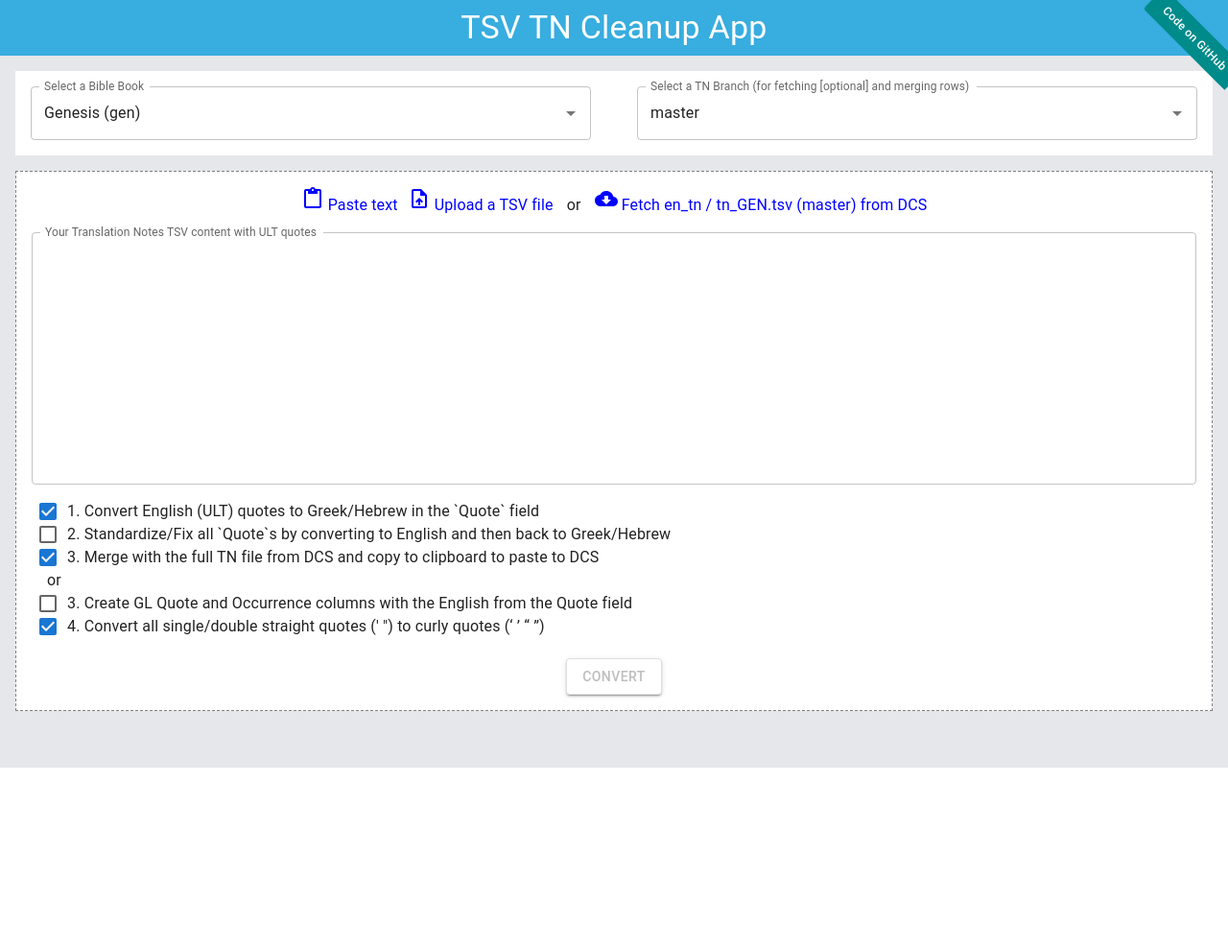
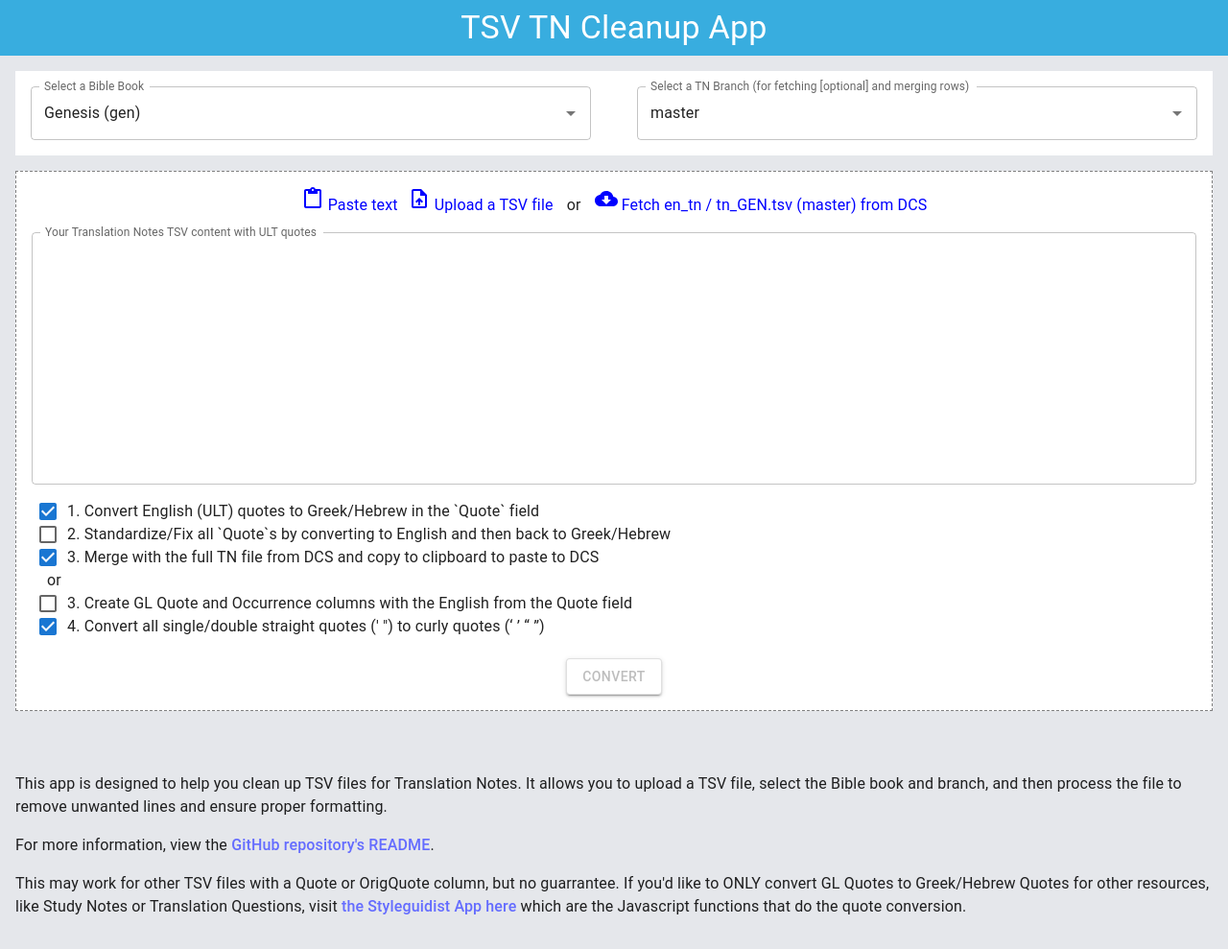
Before and after one commit to unfoldingWord/tsv7-tn-cleanup-app, a React (Vite) app: page / in a window 1280 px wide. Shown: the whole page at 96% size. Before the commit the page ends 800 px from the top, so only its background shows below. Built offline with nearby package versions, Linux system fonts and the light colour scheme; no server answers.

Commit message:
Adds Github banner

```diff
--- a/src/App.jsx
+++ b/src/App.jsx
@@ -26,6 +26,29 @@ function App() {
           <TSVUploadWidget />
           <ConverterResultsComponent />
         </Box>
+        <Box sx={{ padding: 2 }}>
+          <div>
+            <p>
+              This app is designed to help you clean up TSV files for Translation Notes. It allows you to upload a TSV file, select the Bible book and branch, and then process the
+              file to remove unwanted lines and ensure proper formatting.
+            </p>
+            <p>
+              For more information, view the{' '}
+              <a href="https://github.com/unfoldingWord/tsv7-tn-cleanup-app#readme" target="_blank" rel="noopener noreferrer">
+                GitHub repository's README
+              </a>
+              .
+            </p>
+            <p>
+              This may work for other TSV files with a Quote or OrigQuote column, but no guarrantee. If you'd like to ONLY convert GL Quotes to Greek/Hebrew Quotes for other
+              resources, like Study Notes or Translation Questions, visit{' '}
+              <a href="https://tsv-quote-converters.netlify.app/" target="_blank" rel="noopener noreferrer">
+                the Styleguidist App here
+              </a>{' '}
+              which are the Javascript functions that do the quote conversion.
+            </p>
+          </div>
+        </Box>
       </AppContentProvider>
     </ThemeProvider>
   );
--- a/src/components/AppHeader.jsx
+++ b/src/components/AppHeader.jsx
@@ -8,27 +8,6 @@ const AppHeader = () => {
   return (
     <Typography variant="h4" sx={{ backgroundColor: '#38ADDF', color: '#FFF', padding: 1, textAlign: 'center' }}>
       TSV TN Cleanup App{server != 'PROD' ? ` (${server})` : ''}
-      <a
-        href="https://github.com/unfoldingWord/tsv7-tn-cleanup-app"
-        target="_blank"
-        rel="noopener noreferrer"
-        style={{
-          position: 'absolute',
-          top: '25px',
-          right: '-25px',
-          backgroundColor: 'darkcyan',
-          color: '#fff',
-          padding: '8px 16px',
-          fontSize: '12px',
-          textDecoration: 'none',
-          transform: 'rotate(45deg)',
-          transformOrigin: 'center',
-          zIndex: 1000,
-          borderRadius: '0 0 0 4px',
-        }}
-      >
-        Code on GitHub
-      </a>
     </Typography>
   );
 };
```
